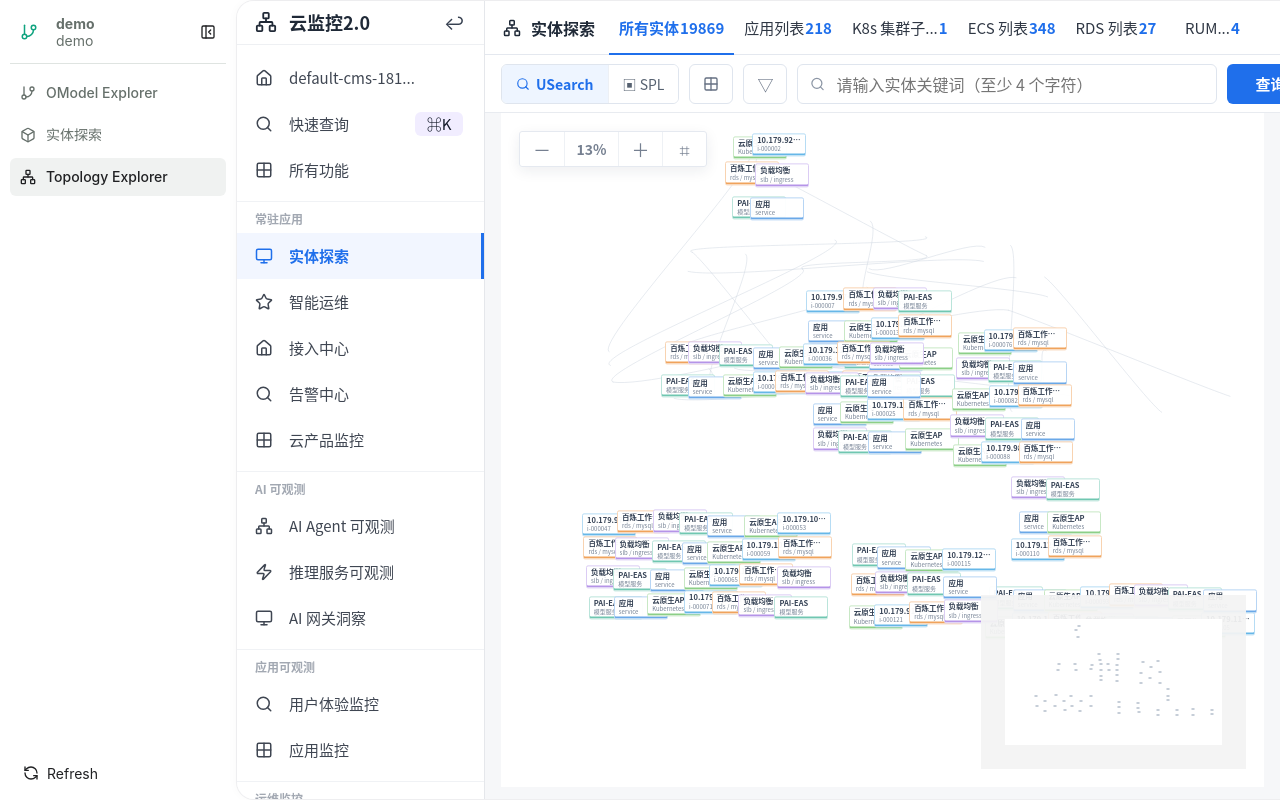
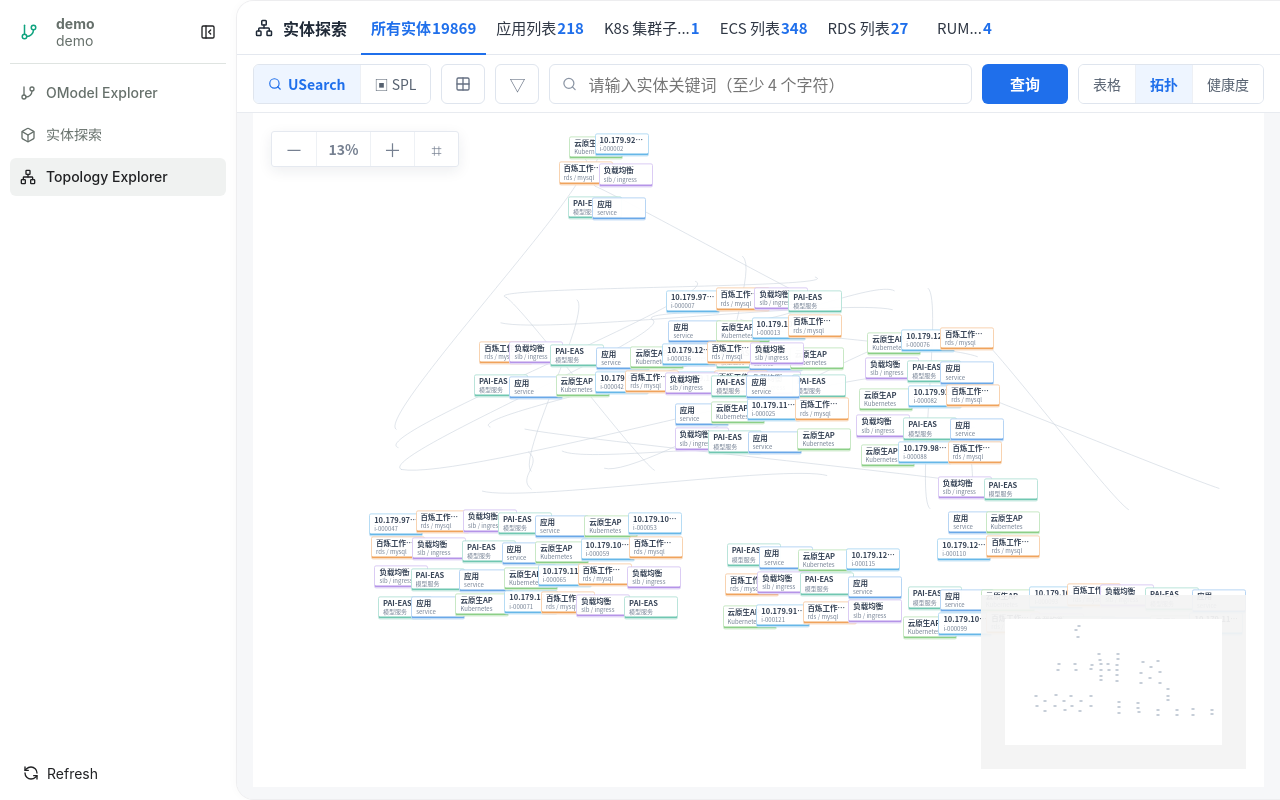
Before and after one commit to jkhkjlkll/react-umodel-explorer, a React (Vite) app: page / in a window 1280 px wide. Built offline with nearby package versions, Linux system fonts and the light colour scheme; what opentopox would draw is missing.

Commit message:
Remove CMS replica inner sidebar

```diff
--- a/src/features/cms/CmsTopologyReplicaPage.tsx
+++ b/src/features/cms/CmsTopologyReplicaPage.tsx
@@ -1,5 +1,5 @@
 import { useState } from 'react'
-import { Grid2X2, Home, Monitor, Network, RefreshCw, Search, Settings, Sparkles, Star, Zap } from 'lucide-react'
+import { Grid2X2, Monitor, Network, RefreshCw, Search, Settings, Sparkles, Star } from 'lucide-react'
 import './cmsTopologyReplica.css'
 
 type CmsView = 'table' | 'topology' | 'health'
@@ -11,14 +11,6 @@
   ['ECS 列表', '348'],
   ['RDS 列表', '27'],
   ['RUM...', '4'],
-]
-
-const navGroups = [
-  { title: '', items: ['default-cms-181...', '快速查询', '所有功能'] },
-  { title: '常驻应用', items: ['实体探索', '智能运维', '接入中心', '告警中心', '云产品监控'] },
-  { title: 'AI 可观测', items: ['AI Agent 可观测', '推理服务可观测', 'AI 网关洞察'] },
-  { title: '应用可观测', items: ['用户体验监控', '应用监控'] },
-  { title: '运维监控', items: ['数据库可观测', '日志审计', 'Prometheus 服务'] },
 ]
 
 const nodeTypes = [
@@ -38,28 +30,6 @@
 
   return (
     <div className="cms-replica-page">
-      <aside className="cms-replica-sidebar">
-        <div className="cms-product-head">
-          <Network size={22} />
-          <strong>云监控2.0</strong>
-          <button type="button">↩</button>
-        </div>
-        <div className="cms-nav-scroll">
-          {navGroups.map((group, groupIndex) => (
-            <section key={`${group.title}-${groupIndex}`} className="cms-nav-group">
-              {group.title && <strong>{group.title}</strong>}
-              {group.items.map((item, itemIndex) => (
-                <button key={item} className={item === '实体探索' ? 'active' : ''} type="button">
-                  <NavIcon index={groupIndex * 5 + itemIndex} />
-                  <span>{item}</span>
-                  {item === '快速查询' && <kbd>⌘K</kbd>}
-                </button>
-              ))}
-            </section>
-          ))}
-        </div>
-      </aside>
-
       <main className="cms-replica-main">
         <header className="cms-entity-tabs">
           <div className="cms-title">
@@ -274,12 +244,6 @@
   )
 }
 
-function NavIcon({ index }: { index: number }) {
-  const icons = [Home, Search, Grid2X2, Network, Zap, Monitor, Star]
-  const Icon = icons[index % icons.length]
-  return <Icon size={18} />
-}
-
 function createGraphNodes() {
   const seeds = [
     { cx: 35, cy: 5, rows: 3, cols: 2, gapX: 3.2, gapY: 4.4 },
--- a/src/features/cms/cmsTopologyReplica.css
+++ b/src/features/cms/cmsTopologyReplica.css
@@ -2,117 +2,11 @@
   width: 100%;
   height: 100%;
   min-width: 0;
-  display: grid;
-  grid-template-columns: 276px minmax(0, 1fr);
+  display: block;
   overflow: hidden;
   background: #f5f6f8;
   color: #1f2937;
   font-family: var(--om-cjk-font);
-}
-
-.cms-replica-sidebar {
-  min-width: 0;
-  display: flex;
-  flex-direction: column;
-  border-right: 1px solid #e5e7eb;
-  background: #fff;
-  overflow: hidden;
-}
-
-.cms-product-head {
-  height: 54px;
-  display: grid;
-  grid-template-columns: auto minmax(0, 1fr) auto;
-  align-items: center;
-  gap: 12px;
-  padding: 0 18px;
-  border-bottom: 1px solid #eef0f3;
-}
-
-.cms-product-head svg {
-  color: #202936;
-}
-
-.cms-product-head strong {
-  font-size: 18px;
-}
-
-.cms-product-head button {
-  width: 28px;
-  height: 28px;
-  border: 0;
-  background: transparent;
-  color: #374151;
-  cursor: pointer;
-  font-size: 18px;
-}
-
-.cms-nav-scroll {
-  min-height: 0;
-  overflow: auto;
-  padding: 10px 0 18px;
-}
-
-.cms-nav-group {
-  padding: 0 0 8px;
-  border-bottom: 1px solid #f0f2f5;
-}
-
-.cms-nav-group + .cms-nav-group {
-  padding-top: 8px;
-}
-
-.cms-nav-group > strong {
-  display: block;
-  padding: 0 18px 6px;
-  color: #a2a8b2;
-  font-size: 12px;
-  font-weight: 600;
-}
-
-.cms-nav-group button {
-  width: 100%;
-  height: 46px;
-  display: grid;
-  grid-template-columns: 24px minmax(0, 1fr) auto;
-  align-items: center;
-  gap: 10px;
-  padding: 0 18px;
-  border: 0;
-  border-right: 3px solid transparent;
-  background: transparent;
-  color: #3f4652;
-  cursor: pointer;
-  text-align: left;
-  font-size: 15px;
-}
-
-.cms-nav-group button.active {
-  border-right-color: #1f6feb;
-  background: #f2f6ff;
-  color: #1f6feb;
-  font-weight: 700;
-}
-
-.cms-nav-group svg {
-  color: currentColor;
-}
-
-.cms-nav-group span {
-  overflow: hidden;
-  text-overflow: ellipsis;
-  white-space: nowrap;
-}
-
-.cms-nav-group kbd {
-  height: 24px;
-  min-width: 48px;
-  display: inline-grid;
-  place-items: center;
-  border-radius: 6px;
-  background: #f1edff;
-  color: #111827;
-  font: 700 13px var(--om-sans);
 }
 
 .cms-replica-main {
@@ -934,10 +828,6 @@
 }
 
 @media (max-width: 1280px) {
-  .cms-replica-page {
-    grid-template-columns: 248px minmax(0, 1fr);
-  }
-
   .cms-timebar {
     display: none;
   }
```
